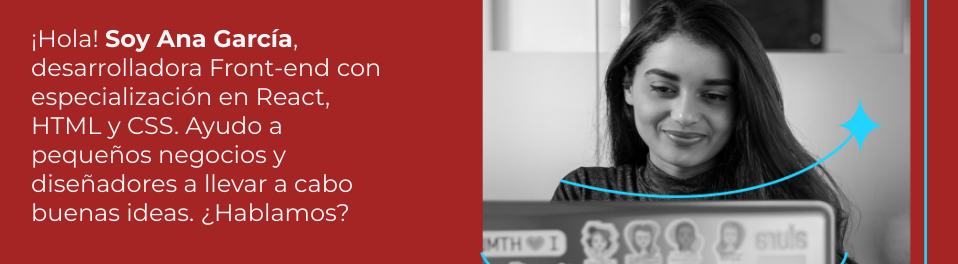
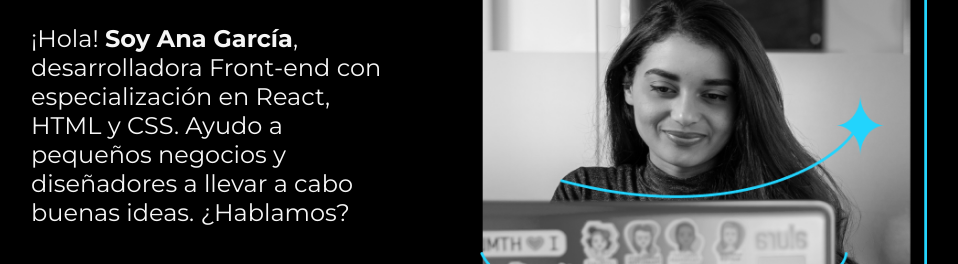
Before and after one commit to Ger-Code-COL/Aplicacion-portafolio, a plain HTML site: page index.html in a window 1280 px wide. Shown: the part 417-681 px from the top of the page, without its empty margins (161-1119 px from the left). Drawn offline with nearby package versions, Linux system fonts and the light colour scheme.

Commit message:
Update style.css
Des hacer commit sin registro en git

```diff
--- a/Styles/style.css
+++ b/Styles/style.css
@@ -33,7 +33,7 @@ html {
 
 
 body {
-    background-color: #a52424;
+    background-color: #000000;
     color: #f6f6f6;
     box-sizing: border-box;
     align-items: center;
```
